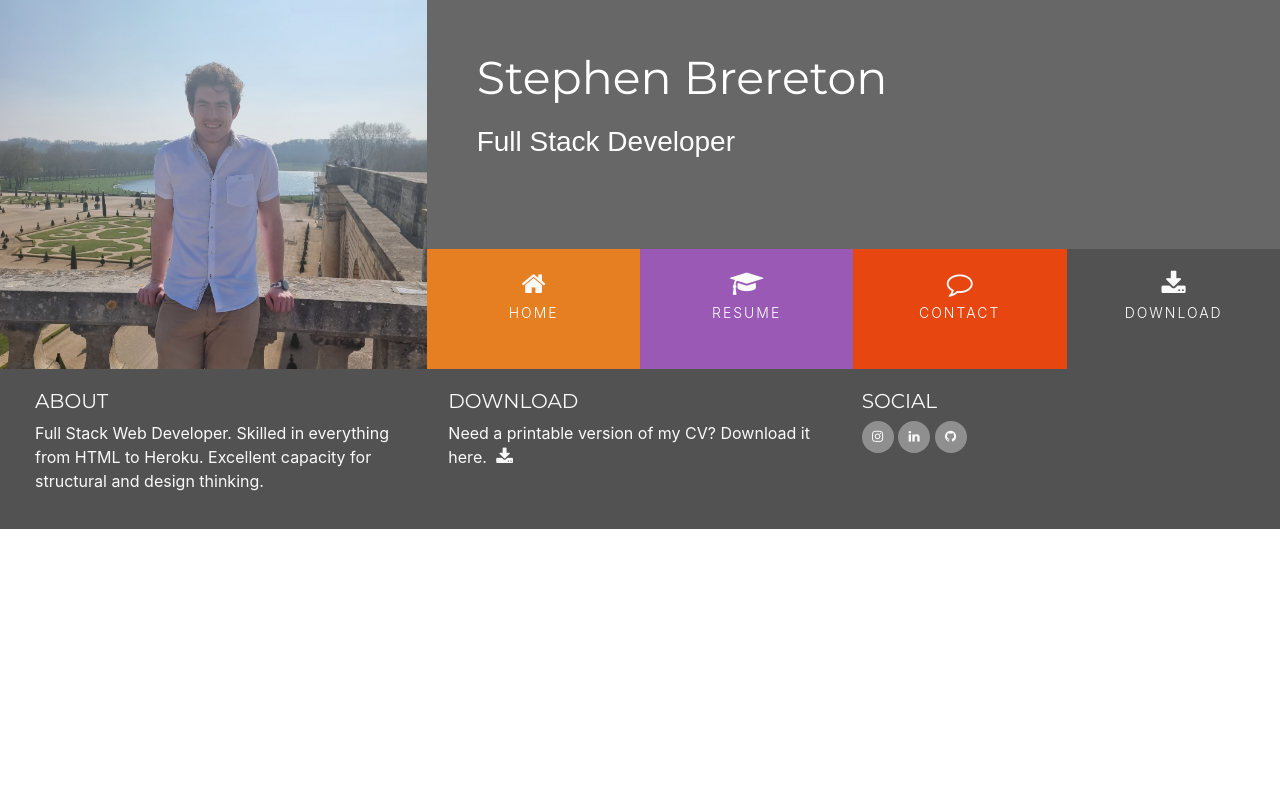
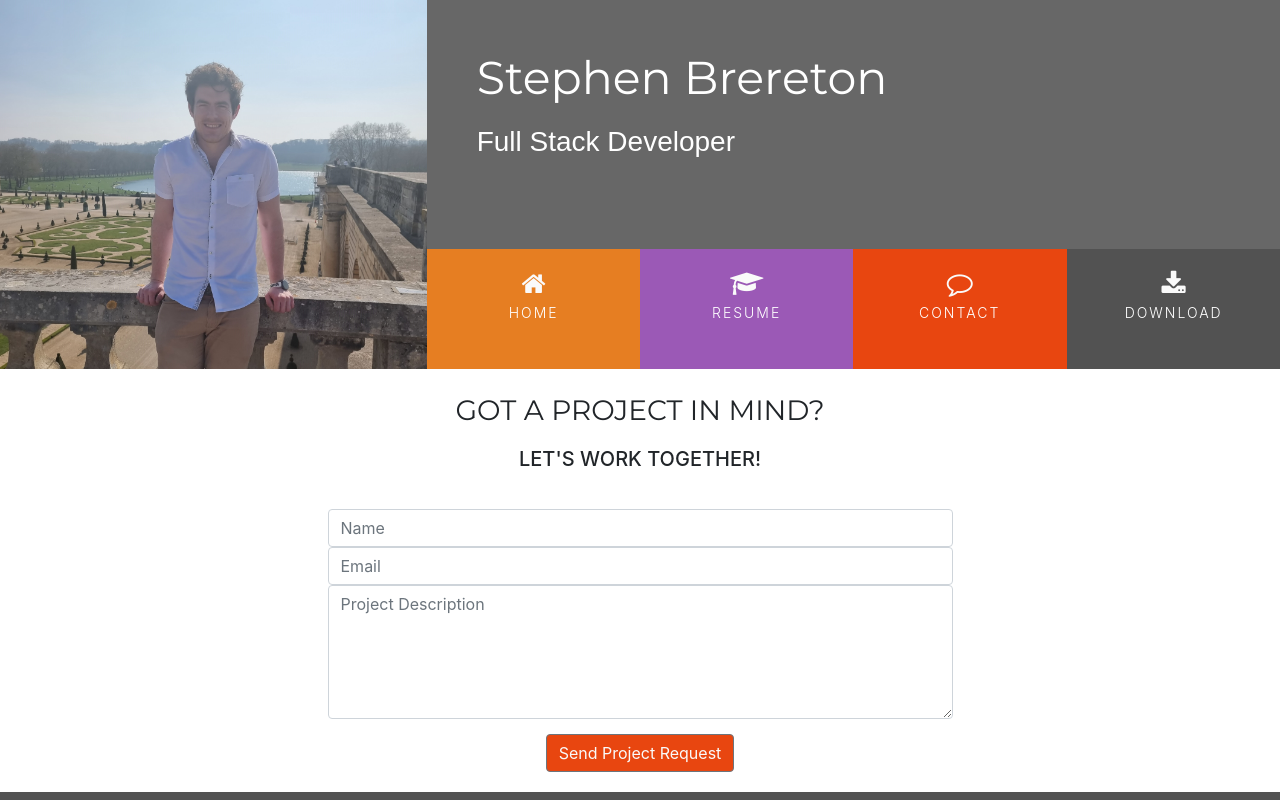
Before and after one commit to StephenB92/online-resume, a plain HTML site: page contact.html in a window 1280 px wide. Shown: the top 800 px of the page. Drawn offline with nearby package versions, Linux system fonts and the light colour scheme; a web font is replaced by a local one.

Commit message:
Add and style contact page

```diff
--- a/assets/css/style.css
+++ b/assets/css/style.css
@@ -16,6 +16,10 @@
 
 .bg-color-work-history {
     background-color: #9b59b6;
+}
+
+.bg-color-contact {
+    background-color: #fff;
 }
 
 .ui-menu-color-home {
@@ -343,3 +347,36 @@ footer {
 .history-items {
     margin-bottom: 30px;
 }
+
+/* Contact Form */
+
+.contact-heading {
+    font-family: "Montserrat", sans-serif;
+    font-weight: 300;
+    margin-top: 25px;
+    margin-bottom: 20px;
+}
+
+.center-form {
+    padding-top: 10px;
+    margin: 0 auto;
+    max-width: 70%;
+}
+
+button[type="submit"] {
+    margin-top: 15px;
+    margin-bottom: 20px;
+    color: #fafafa;
+    background-color: #e84610;
+}
+
+/* Media Queries */
+
+@media(min-width: 992px) {
+    .center-form {
+        padding-top: 30px;
+        min-height: 240px;
+        margin: 0 auto;
+        max-width: 50%;
+    }
+}
--- a/contact.html
+++ b/contact.html
@@ -52,7 +52,28 @@
         </div>
     </header>
 
-    <section>
+    <section class="container-fluid">
+        <div class="row bg-color-contact">
+            <div class="col">
+                <h3 class="contact-heading uppercase text-center">Got a project in mind?</h3>
+                <h5 class="uppercase text-center">Let's work together!</h5>
+
+                <div class="center-form">
+                    <form>
+                        <input type="text" name="name" id="fullname" class="form-control" placeholder="Name" required />
+                        <input type="email" name="email" id="emailaddress" class="form-control" placeholder="Email"
+                            required />
+                        <textarea rows="5" name="projectsummary" id="projectsummary" class="form-control"
+                            placeholder="Project Description" required></textarea>
+                        <div class="form-row text-center">
+                            <div class="col">
+                                <button type="submit" class="btn btn-secondary">Send Project Request</button>
+                            </div>
+                        </div>
+                    </form>
+                </div>
+            </div>
+        </div>
 
     </section>
 
```
